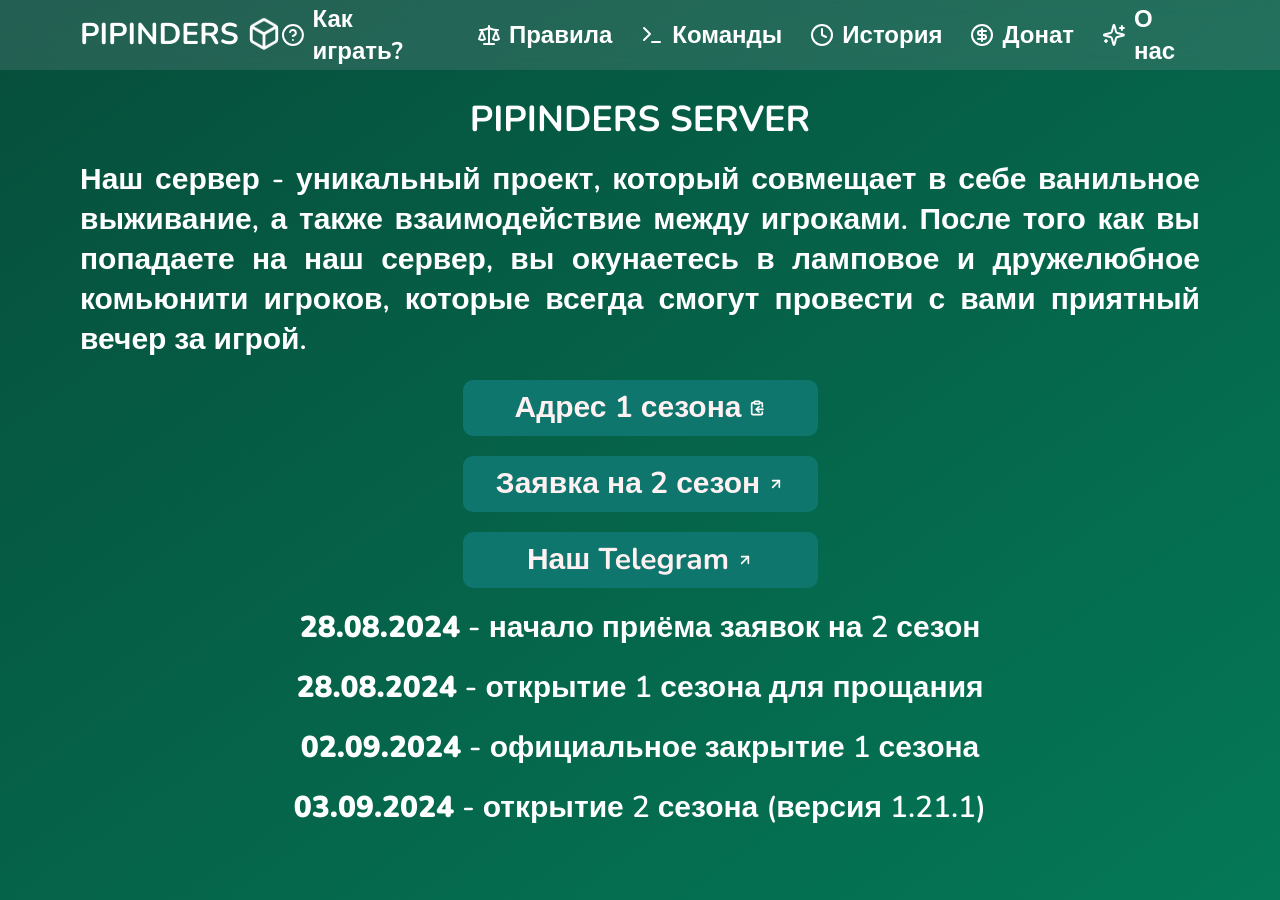
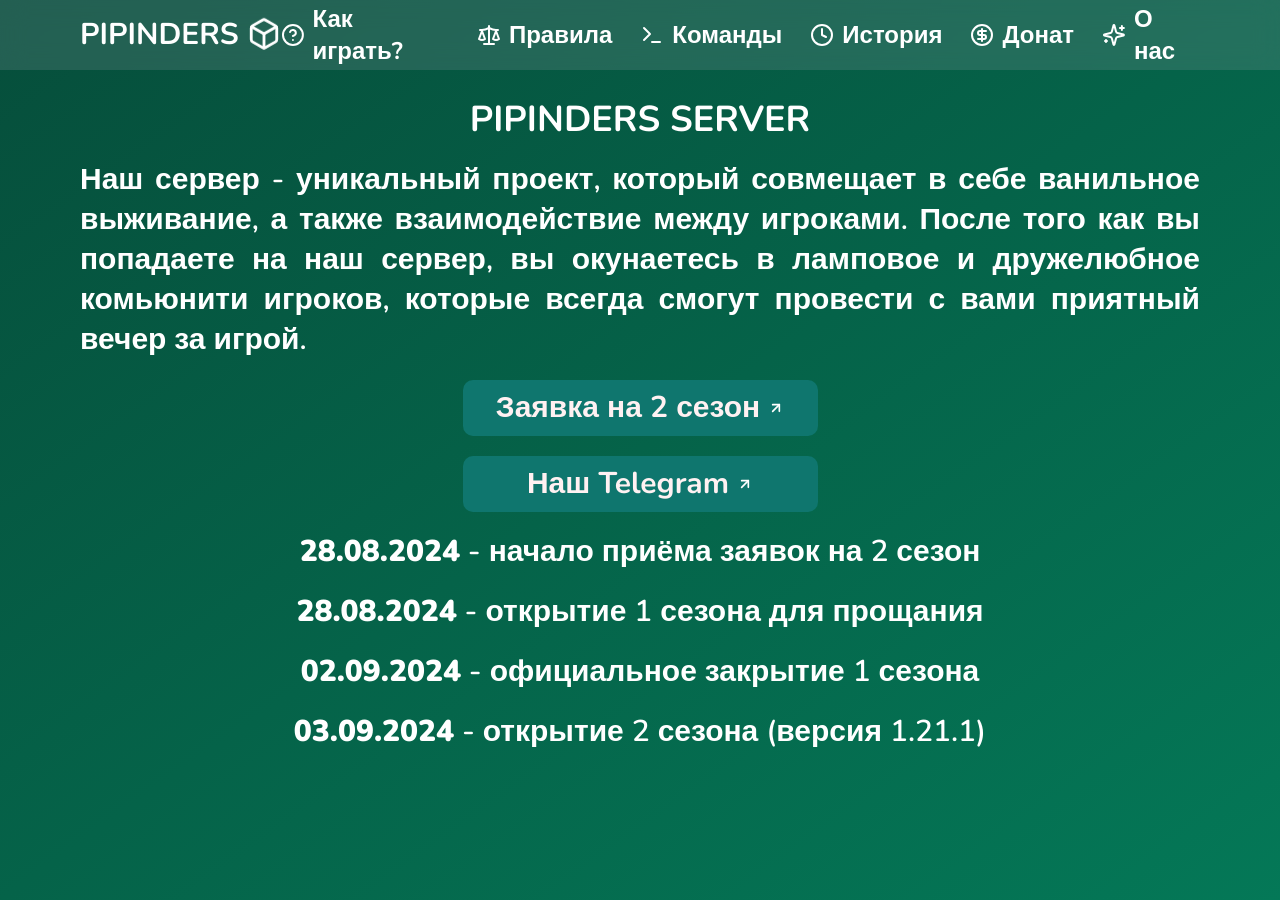
Before and after one commit to MrAbragadabra/pipinders, a Next.js app: page / in a window 1280 px wide. Built offline with nearby package versions, Linux system fonts and the light colour scheme.

Commit message:
убрана кнопка копирования адреса (временно)

```diff
--- a/src/components/shared/home.tsx
+++ b/src/components/shared/home.tsx
@@ -37,7 +37,7 @@
 				</div>
 
 				<div className='order-2 w-full'>
-					<div className='flex items-center justify-center mt-5'>
+					{/* <div className='flex items-center justify-center mt-5'>
 						<Button
 							onClick={() => handleCopy('season1.pipinders.ru')}
 							type='submit'
@@ -46,7 +46,7 @@
 							Адрес 1 сезона
 							<ClipboardCopy color='#ffffff' strokeWidth={2.5} size={28} />
 						</Button>
-					</div>
+					</div> */}
 					<div className='flex items-center justify-center mt-5'>
 						<form
 							action='https://forms.yandex.ru/u/66cec1f443f74f2ba636df9a/'
```
